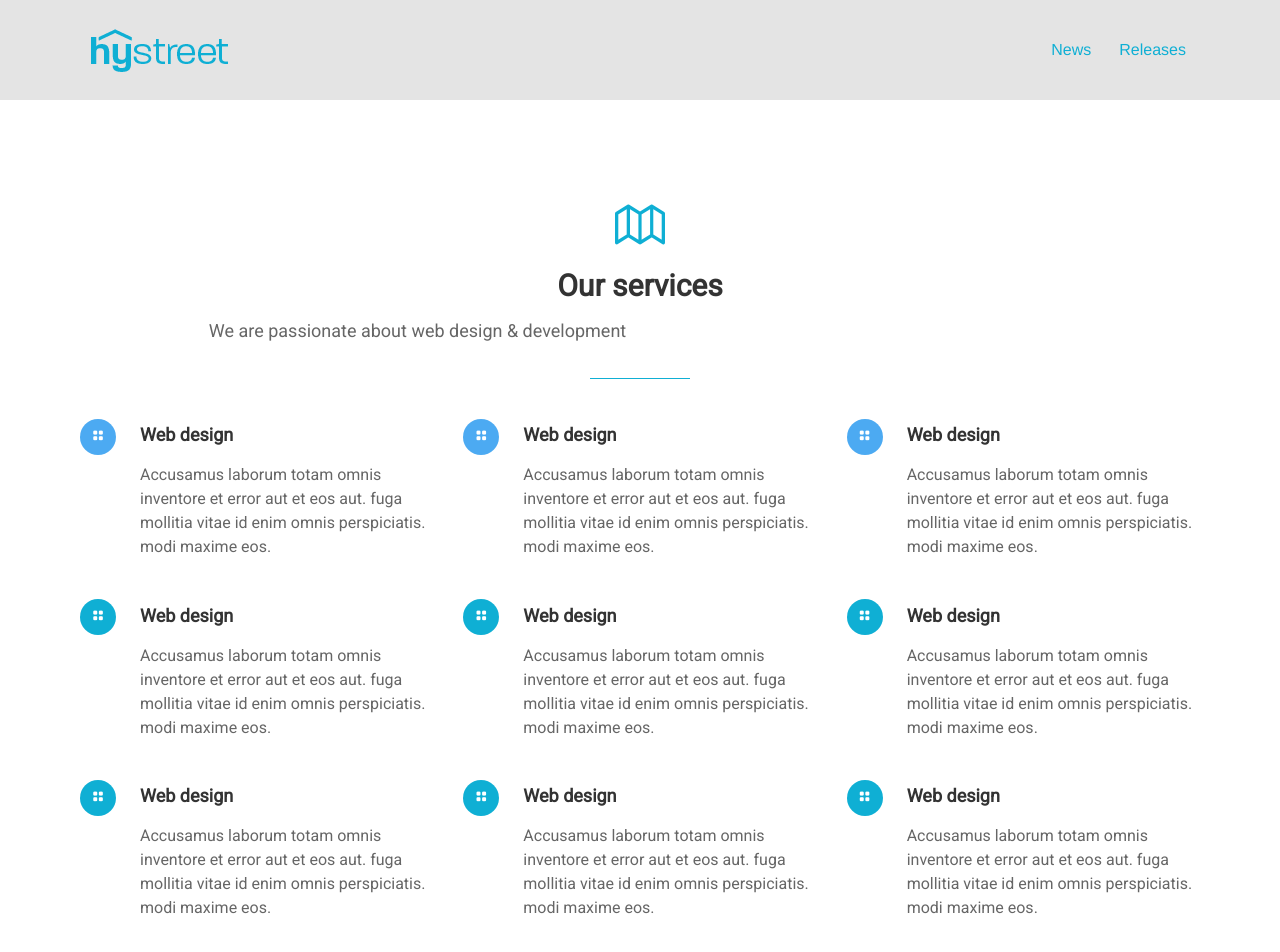
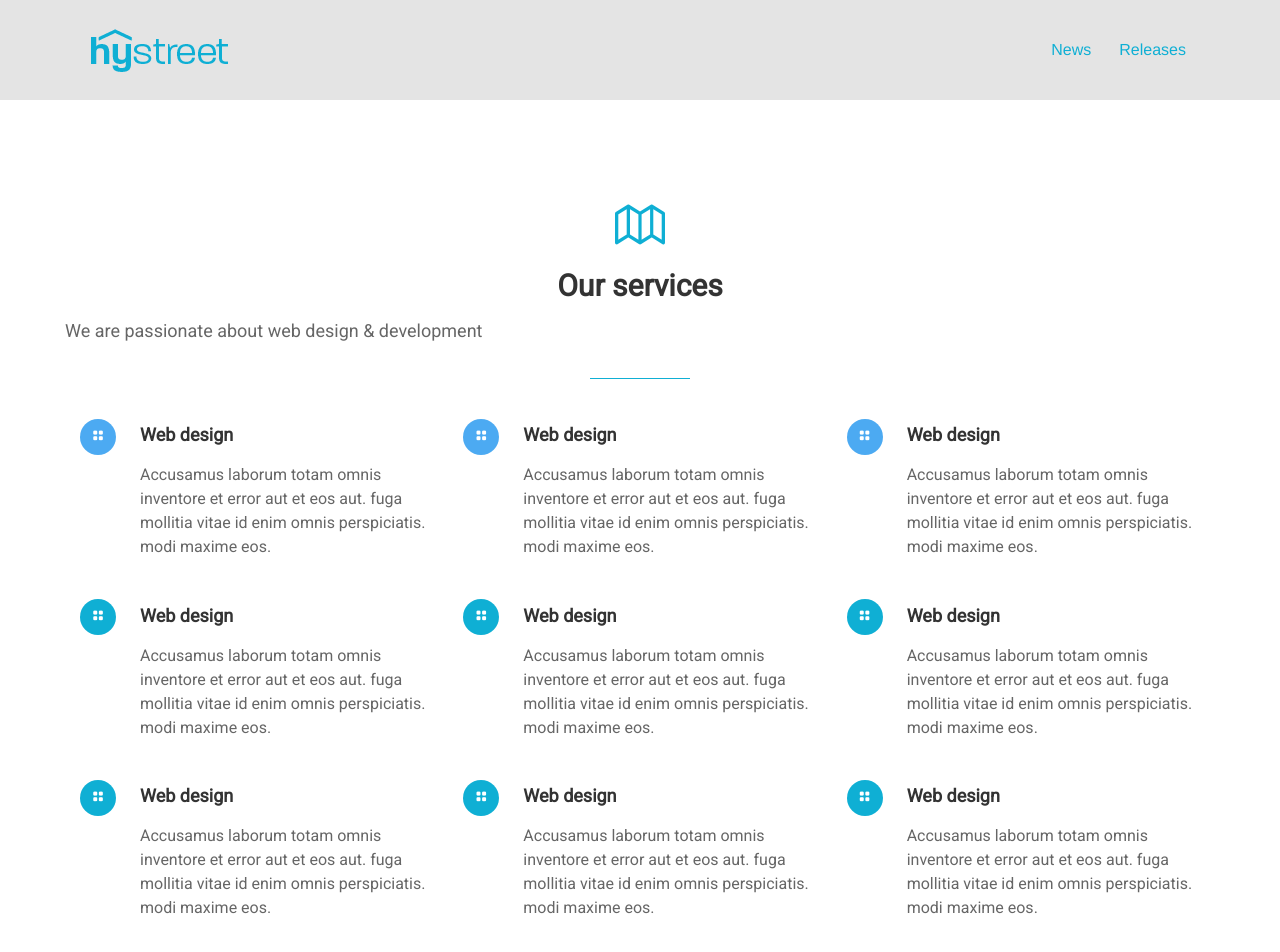
Before and after one commit to josh-brough/learninghub, a Jekyll site: the page built from services.html, in a window 1280 px wide. Shown: the top 952 px of the page. Built offline with Jekyll 4.4.1, drawn with Linux system fonts in a browser that asks for light colours; some web fonts are replaced; a script that is not in the unit is left out.

Commit message:
commenting out max width

```diff
--- a/css/style.css
+++ b/css/style.css
@@ -271,7 +271,7 @@ p i {
   font-family: "roboto", sans-serif;
   font-size: 1.125rem;
   color: #666666;
-  max-width: 75%;
+  /* max-width: 75%; */
   padding-bottom: 12px;
 }
 
```
